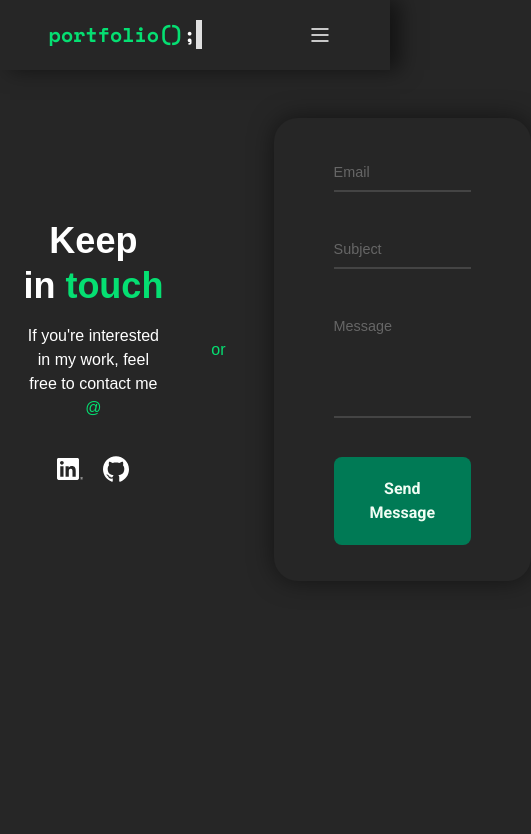
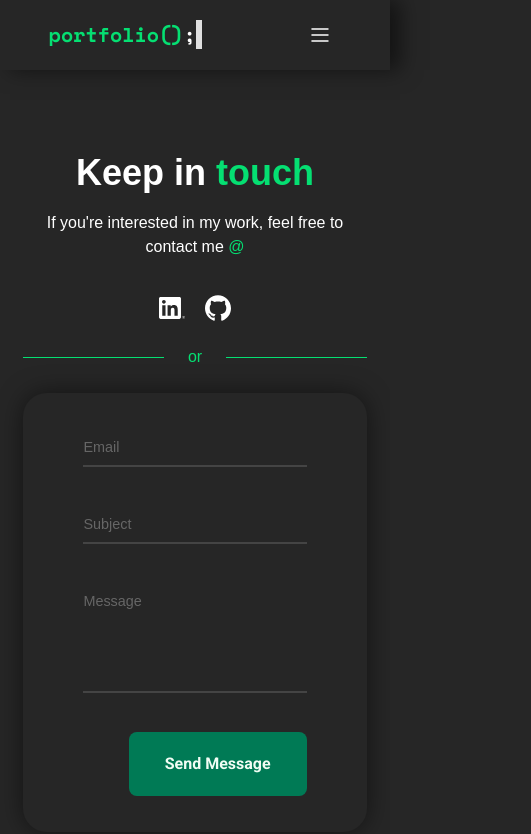
Before and after one commit to jpbascon/React-portfolio, a React (Vite) app: page /contact in a window 390 px wide. Shown: the top 834 px of the page, 531 px wide, since content can reach past the window. Built offline with nearby package versions, Linux system fonts and the light colour scheme.

Commit message:
finalized styling contact tab

```diff
--- a/src/Components/About.jsx
+++ b/src/Components/About.jsx
@@ -19,8 +19,8 @@ const About = ({ dropDownOpen }) => {
   }, [])
   useEffect(() => {
     const handleSecondRow = () => {
-      if (window.scrollY > 250) { setSecondRow(true); const timeout = setTimeout(() => setDelaySecondRow(true), 300) }
-      if (window.scrollY > 600) { setThirdRow(true); const timeout = setTimeout(() => setDelayThirdRow(true), 300) }
+      if (window.scrollY > 200) { setSecondRow(true); const timeout = setTimeout(() => setDelaySecondRow(true), 300) }
+      if (window.scrollY > 500) { setThirdRow(true); const timeout = setTimeout(() => setDelayThirdRow(true), 300) }
       if (window.scrollY > 1200) { setFourthRow(true); }
     };
     window.addEventListener("scroll", handleSecondRow);
@@ -32,13 +32,13 @@ const About = ({ dropDownOpen }) => {
     <>
       <div className={"about-wrapper" + (dropDownOpen ? " active" : "")}>
         <section className="flex flex-col-reverse items-stretch md:flex-row gap-8 md:gap-20 pb-10 md:pb-15 m-[6%] mt-[5rem] sm:mt-[7rem] md:mt-[8rem] lg:mt-[11rem]">
-          <div className={`${firstRow ? "flex opacity-100 paragraph-animate-left" : "opacity-0"} flex-col justify-center gap-4 w-full`}>
+          <div className={`${delayFirstRow ? "flex opacity-100 paragraph-animate-right" : "opacity-0"} flex-col justify-center gap-4 w-full`}>
             <h1 className="text-4xl/tight lg:text-5xl/tight font-bold text-center md:text-left">My internship got me into <span className="text-green-400">web development</span></h1>
             <p className="text-base lg:text-lg text-justify">I started my journey in web development with WordPress, despite having little knowledge of the fundamentals at the time.
               The challenge motivated me to strengthen my skills, beginning with HTML and CSS, and later moving on to JavaScript. For context, this was around April of 2025.
             </p>
           </div>
-          <div className={`${delayFirstRow ? "flex opacity-100 image-animate" : "opacity-0"} relative justify-center w-full`}>
+          <div className={`${firstRow ? "flex opacity-100 paragraph-animate-right" : "opacity-0"} relative justify-center w-full`}>
             <img
               className="relative rounded-lg object-cover md:-rotate-1 about-img"
               src="./wordpress.png"
--- a/src/Components/Contact.jsx
+++ b/src/Components/Contact.jsx
@@ -1,15 +1,17 @@
+import { useState, useEffect } from 'react';
+
 const Contact = ({ dropDownOpen }) => {
   return (
     <>
-      <div className={"flex flex-col md:flex-row items-center justify-center m-[6%] mt-[3rem] md:mt-[15rem] projects-wrapper" + (dropDownOpen ? " active" : " ")}>
-        <div className="flex items-stretch gap-6 md:gap-[4rem] w-full">
+      <div className={"flex items-center justify-center m-[6%] mt-[5rem] md:mt-[7rem] lg:mt-[15rem] projects-wrapper" + (dropDownOpen ? " active" : " ")}>
+        <div className="flex flex-col lg:flex-row items-strech gap-6 lg:gap-[4rem] w-full">
           <section className="flex flex-col gap-4 justify-center items-center paragraph-animate-right w-full">
             <h1 className="text-4xl/tight lg:text-5xl/tight text-center font-bold">Keep in&nbsp;<span className="text-green-400">touch</span></h1>
             <p className="text-base lg:text-lg text-center">If you're interested in my work, feel free to contact me <span className="text-green-400">@</span></p>
             <div className="flex justify-center gap-5 pt-5 w-full">
               <a href="https://www.linkedin.com/in/a-jxson" target="_blank">
                 <svg className="transition-[fill] relative hover:fill-green-400 w-[26px] z-1" xmlns="http://www.w3.org/2000/svg" version="1.1" id="Capa_1" x="0px" y="0px" viewBox="0 0 24 24" fill="#FFF">
-                  <g>
+                  <g>40
                     <path id="Path_2525" d="M23.002,21.584h0.227l-0.435-0.658l0,0c0.266,0,0.407-0.169,0.409-0.376c0-0.008,0-0.017-0.001-0.025   c0-0.282-0.17-0.417-0.519-0.417h-0.564v1.476h0.212v-0.643h0.261L23.002,21.584z M22.577,20.774h-0.246v-0.499h0.312   c0.161,0,0.345,0.026,0.345,0.237c0,0.242-0.186,0.262-0.412,0.262" />
                     <path id="Path_2520" d="M17.291,19.073h-3.007v-4.709c0-1.123-0.02-2.568-1.564-2.568c-1.566,0-1.806,1.223-1.806,2.487v4.79H7.908   V9.389h2.887v1.323h0.04c0.589-1.006,1.683-1.607,2.848-1.564c3.048,0,3.609,2.005,3.609,4.612L17.291,19.073z M4.515,8.065   c-0.964,0-1.745-0.781-1.745-1.745c0-0.964,0.781-1.745,1.745-1.745c0.964,0,1.745,0.781,1.745,1.745   C6.26,7.284,5.479,8.065,4.515,8.065L4.515,8.065 M6.018,19.073h-3.01V9.389h3.01V19.073z M18.79,1.783H1.497   C0.68,1.774,0.01,2.429,0,3.246V20.61c0.01,0.818,0.68,1.473,1.497,1.464H18.79c0.819,0.01,1.492-0.645,1.503-1.464V3.245   c-0.012-0.819-0.685-1.474-1.503-1.463" />
                     <path id="Path_2526" d="M22.603,19.451c-0.764,0.007-1.378,0.633-1.37,1.397c0.007,0.764,0.633,1.378,1.397,1.37   c0.764-0.007,1.378-0.633,1.37-1.397c-0.007-0.754-0.617-1.363-1.37-1.37H22.603 M22.635,22.059   c-0.67,0.011-1.254-0.522-1.265-1.192c-0.011-0.67,0.523-1.222,1.193-1.233c0.67-0.011,1.222,0.523,1.233,1.193   c0,0.007,0,0.013,0,0.02C23.81,21.502,23.29,22.045,22.635,22.059h-0.031" />
@@ -32,12 +34,13 @@ const Contact = ({ dropDownOpen }) => {
               </a>
             </div>
           </section>
-          <div className="flex items-center justify-center gap-4 md:flex-col">
-            <div className="flex-1 border-t md:border-t-0 md:border-l border-green-400"></div>
-            <p className="px-2 text-green-400">or</p>
-            <div className="flex-1 border-t md:border-t-0 md:border-l border-green-400"></div>
+          <div className="flex items-center justify-center gap-4 flex-row lg:flex-col">
+            <div className="flex-1 border-t lg:border-l border-green-400 opacity-100 spacers"></div>
+            <p className="px-2 text-green-400 opacity-100 spacers">or</p>
+            <div className="flex-1 border-t lg:border-l border-green-400 opacity-100 spacers"></div>
           </div>
           <section className="flex justify-center items-center w-full">
+            <div className="flex justify-center w-full max-w-2xl">
               <form
                 className="flex flex-col gap-[2rem] w-full px-15 py-9 rounded-3xl form paragraph-animate-left">
                 <div className="w-full floating-label">
@@ -80,6 +83,7 @@ const Contact = ({ dropDownOpen }) => {
                   <button className="flex text-base font-bold bg-emerald-700 text-green-50 justify-end cursor-pointer px-9 py-5 rounded-lg hover:brightness-85 transition-all submit-button">Send Message</button>
                 </div>
               </form>
+            </div>
           </section>
         </div >
       </div >
--- a/src/styles/Pages.css
+++ b/src/styles/Pages.css
@@ -36,12 +36,26 @@
     @apply opacity-[.1] pointer-events-none;
   }
 
+  .spacers {
+    animation: spacer .45s cubic-bezier(.4, 0, .2, .1);
+  }
+
   .form {
     box-shadow: 0 0 25px rgba(0, 0, 0, .5);
   }
 
   .submit-button {
     font-family: "Roboto";
+  }
+}
+
+@keyframes spacer {
+  from {
+    opacity: 0;
+  }
+
+  to {
+    opacity: 1;
   }
 }
 
```
Lines whose indentation alone changed are shown as unchanged.
